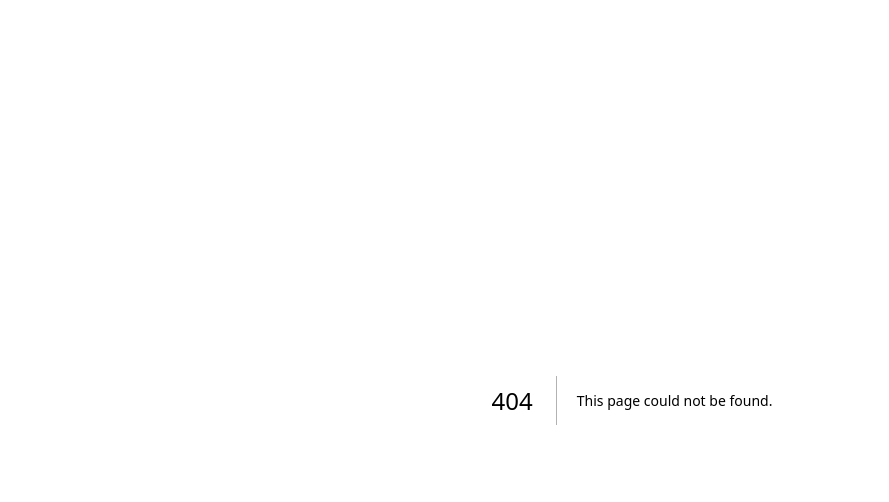
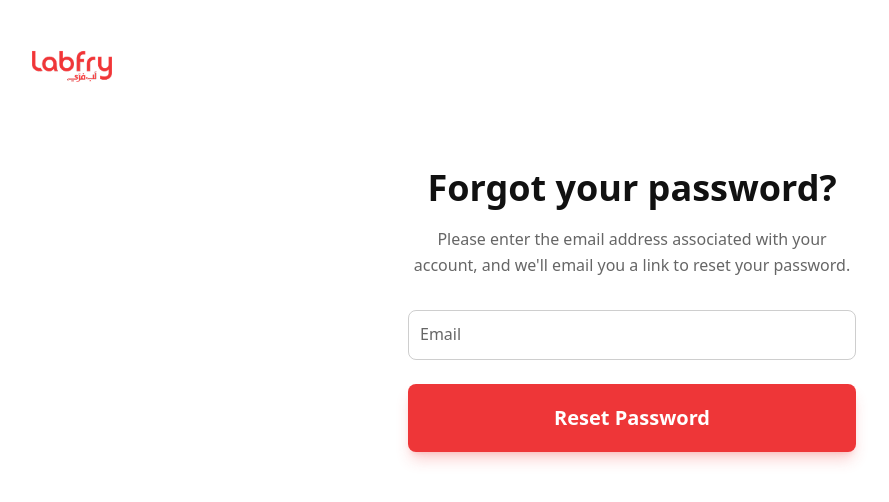
Before and after one commit to shamimthedev/labfry, a Next.js app: page /forgot-password in a window 1280 px wide. Before the commit this address had no page. Shown: the top 502 px of the page, without its empty margins (8-897 px from the left). Built offline with nearby package versions, Linux system fonts and the light colour scheme.

Commit message:
add forgot password page

```diff
--- /dev/null
+++ b/app/forgot-password/page.tsx
@@ -0,0 +1,78 @@
+// app/forgot-password/page.tsx
+'use client';
+
+import Link from 'next/link';
+import Image from 'next/image';
+import { useState } from 'react';
+import FloatingLabelInput from '../components/FloatingLabelInput';
+import Button from '../components/Button';
+
+export default function ForgotPasswordPage() {
+  const [email, setEmail] = useState('');
+
+  const handleSubmit = (e: React.FormEvent) => {
+    e.preventDefault();
+    console.log('Password reset requested for:', email);
+    // After sending reset code, redirect to verify page with email parameter
+    window.location.href = `/verify?email=${encodeURIComponent(email)}&type=password`;
+  };
+
+  // Add the missing handleChange function
+  const handleChange = (e: React.ChangeEvent<HTMLInputElement>) => {
+    setEmail(e.target.value);
+  };
+
+  return (
+    <div className="min-h-screen bg-primary-white px-4 py-8">
+      {/* Logo */}
+      <div className="mb-12 md:mb-16">
+        <Link href="/">
+          <Image
+            src="/labfry-logo.png"
+            alt="Labfry"
+            width={182}
+            height={98}
+            className="w-28 md:w-32 h-auto"
+            priority
+          />
+        </Link>
+      </div>
+
+      {/* Content Container */}
+      <div className="max-w-md mx-auto">
+        <div className="text-center mb-8">
+          <h1 className="text-3xl md:text-4xl font-bold leading-tight text-primary-black mb-4">
+            Forgot your password?
+          </h1>
+          <p className="text-primary-gray leading-relaxed">
+            Please enter the email address associated with your account,
+            and we&apos;ll email you a link to reset your password.
+          </p>
+        </div>
+
+        <form onSubmit={handleSubmit} className="space-y-6">
+          {/* Email Field */}
+          <FloatingLabelInput
+            id="email"
+            name="email"
+            type="email"
+            value={email}
+            onChange={handleChange}
+            label="Email"
+            placeholder="Email address"
+            required
+          />
+
+          {/* Reset Password Button */}
+          <Button
+            type="submit"
+            variant="primary"
+            className="mt-1 py-3.5 rounded-lg"
+          >
+            Reset Password
+          </Button>
+        </form>
+      </div>
+    </div>
+  );
+}
```
